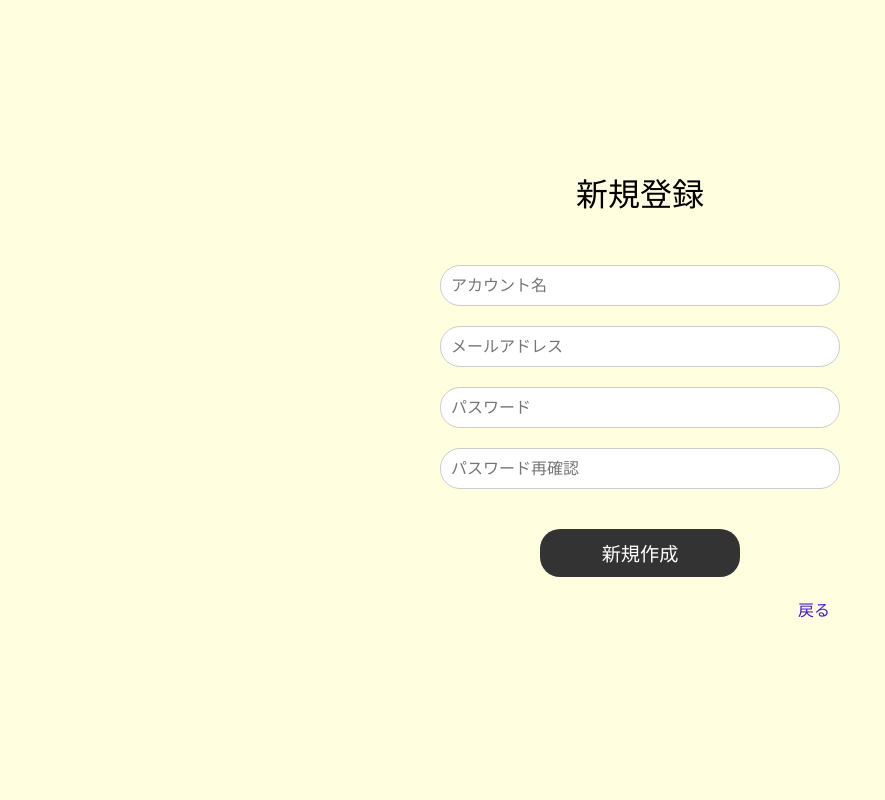
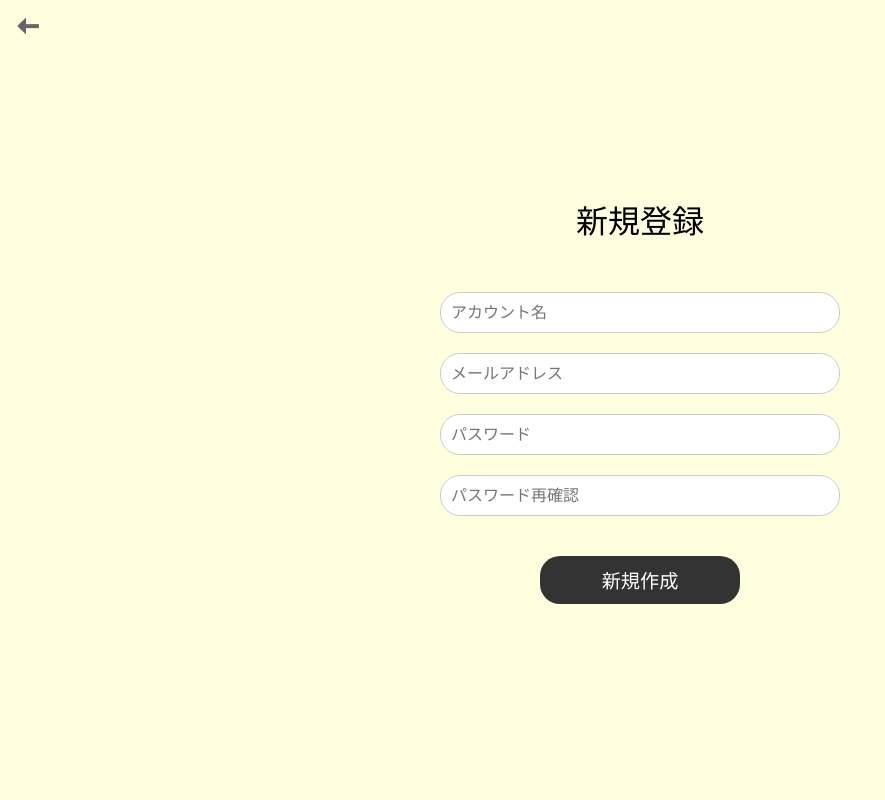
Before and after one commit to TT0144/ITS2, a PHP site: page /html/signup.html in a window 1280 px wide. Shown: the whole page, without its empty margins (0-885 px from the left). Run offline with PHP 8.4, Linux system fonts and the light colour scheme.

Commit message:
ログイン画面と新規登録の完成

```diff
--- a/css/login.css
+++ b/css/login.css
@@ -1,4 +1,3 @@
-
 * {
     margin: 0;
     padding: 0;
@@ -8,6 +7,42 @@
     min-height: 100vh;
     font-family: "Roboto", sans-serif;
 }
+/* 戻りボタン */
+[class*="icono"] {
+    position: relative;
+    display: inline-block;
+    vertical-align: middle;
+    color: #666;
+    box-sizing: border-box;
+    &:after, &:before {
+      content: "";
+      box-sizing: border-box;
+    }
+  }
+  [class*="icono-arrow2"]{
+    position: absolute;
+    top: 10px;
+    left: 10px;
+    width: 0;
+    height: 0;
+    border-width: 6px;
+    border-style: solid;
+    border-bottom-color: transparent;
+    border-left-color: transparent;
+    margin: 10px;
+    transform: rotate(-135deg);
+    &:before{
+      right: 0;
+      top: -3px;
+      position: absolute;
+      height: 4px;
+      box-shadow: inset 0 0 0 32px;
+      transform: rotate(-45deg);
+      width: 15px;
+      transform-origin: right top;
+    }
+  }
+
 /* style login */
 .login {
     display: flex;
@@ -15,12 +50,12 @@
     align-items: center;
     height: 100vh;
     background: #fffede;
+    position: relative;
 }
 .LoginContainer {
     width: 100%;
     max-width: 400px;
     padding: 30px;
-
 }
 .LoginContainer h1 {
     margin-bottom: 50px;
@@ -37,7 +72,8 @@
 }
 .LoginContainer form input {
     padding: 10px;
-      border: 1px solid #ccc;
+    color: #01040e;
+    border: 1px solid #cac6c6;
     border-radius: 20px;
     margin-bottom: 20px;
 }
@@ -45,7 +81,7 @@
     max-width: 200px;
     margin-left: 100px;
     margin-top: 20px;
-      padding: 10px  ;
+    padding: 10px;
     border: none;
     border-radius: 20px;
     background: #0c0c0c;
@@ -55,8 +91,7 @@
 .LoginContainer form button:hover {
     background: #555;
 }
-
-    .SignupButton{
+.SignupButton {
     text-align: center;
     text-decoration: none;
     color: #5f18c2;
@@ -64,7 +99,6 @@
     padding: 10px;
     border: none;
     border-radius: 5px;
-      color: rgb(67, 21, 234);
     font-size: 1rem;
     cursor: pointer;
     display: block;
@@ -73,6 +107,21 @@
     color: #555;
 }
 /* style signup */
+.backbutton2 {
+    position: absolute;
+    top: 10px;
+    left: 10px;
+}
+.backtologin {
+    text-decoration: none;
+    color: #01040e;
+    font-size: 1.2rem;
+    display: flex;
+    align-items: center;
+}
+.backtologin:hover {
+    color: #555;
+}
 .signup {
     display: flex;
     justify-content: center;
@@ -133,31 +182,3 @@
     font-size: 1.2rem;
     display: block;
 }
-    .BackButton{
-        text-align: right;
-        text-decoration: none;
-        color: #5f18c2;
-        margin-top: 10px;
-        padding: 10px;
-        border: none;
-        border-radius: 5px;
-        color: rgb(67, 21, 234);
-        font-size: 1rem;
-        cursor: pointer;
-        display: block;
-      }
-      .BackButton:hover {
-        color: #555;
-      }
-
-    /* #errormessage {
-      color: red;
-      margin-top: 5px;
-      font-size: 14px;
-    }
-    #loginError {
-      color: red;
-      margin-top: 5px;
-      font-size: 14px;
-    }
-     */
--- a/html/signup.html
+++ b/html/signup.html
@@ -7,6 +7,7 @@
     <link rel="stylesheet" href="../css/login.css" />
 </head>
 <body>
+  <a href="./login.html" ><i class="icono-arrow2"></i></i> </a>
     <div class="signup">
       <div class="SignupContainer">
         <h1>新規登録</h1>
@@ -17,7 +18,6 @@
           <input type="password" class="ConfirmPassword" placeholder="パスワード再確認" />
           <button type="submit" class="SigninButton">新規作成</button>
         </form>
-        <a href="./login.html" class="BackButton">戻る</a>
       </div>
     </div>
   </body>
```
Also changed, not shown: html/login.html (+4 -7 lines). Lines whose indentation alone changed are shown as unchanged.
